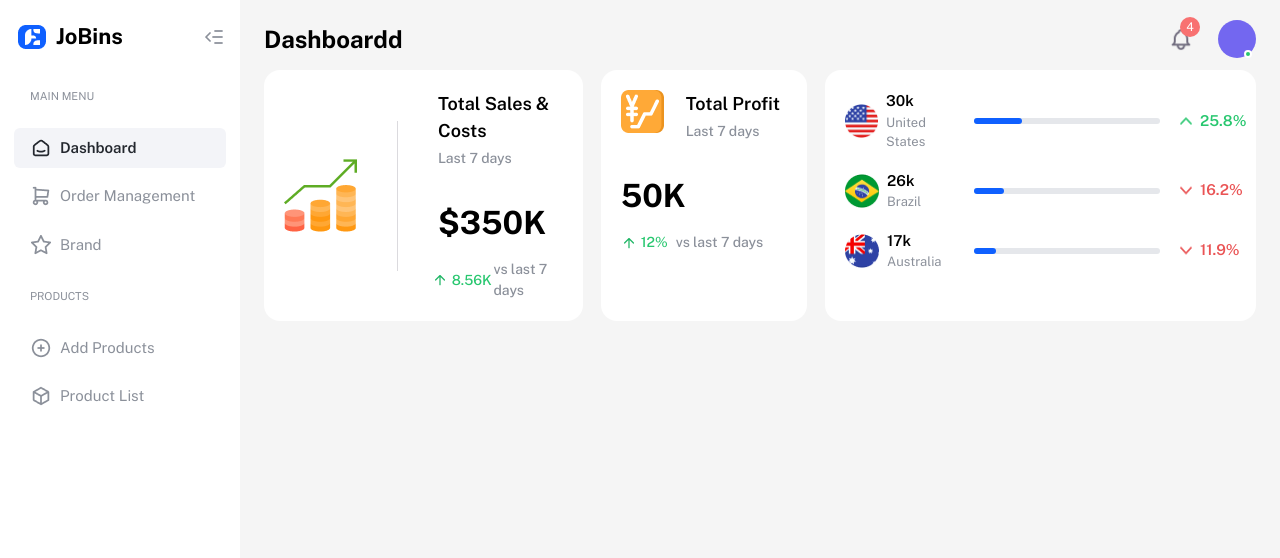
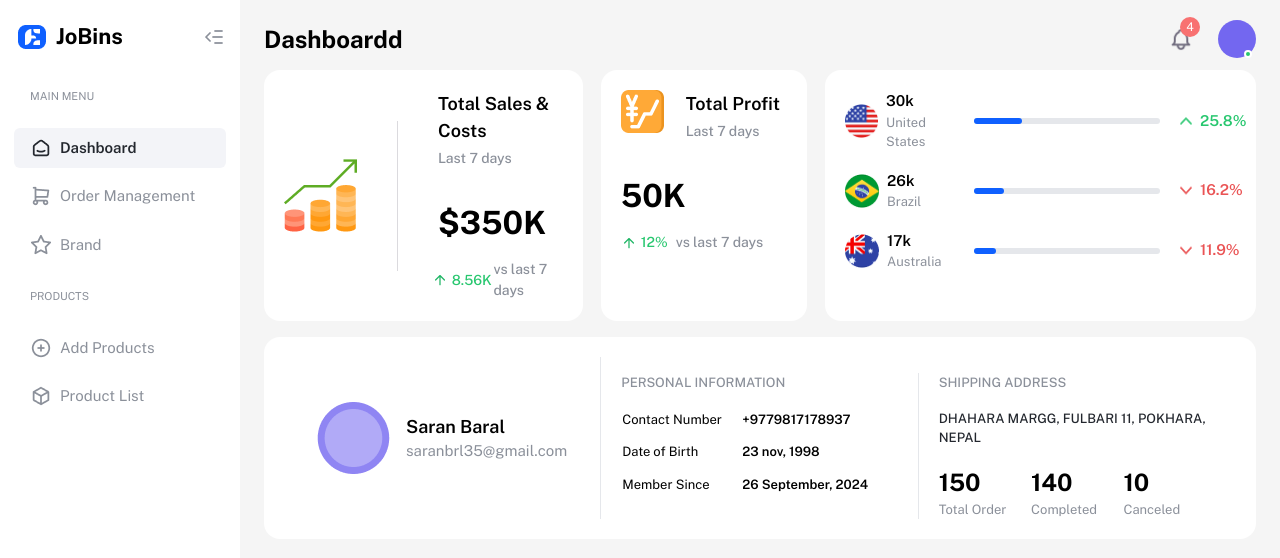
Before and after one commit to ZIR3A/jobins-frontend-challenge, a React (Vite) app: page / in a window 1280 px wide. Shown: the top 558 px of the page. Built offline with nearby package versions, Linux system fonts and the light colour scheme.

Commit message:
personal sales information card module integrated

```diff
--- /dev/null
+++ b/src/pages/dashboardModule/components/PersonalSalesInfo.jsx
@@ -0,0 +1,68 @@
+import { memo } from "react";
+import { CircleBlueIcon, PERSONAL_INFORMATION_TITLE, SHIPPING_ADDRESS_TITLE } from "../../../utils";
+import PropTypes from "prop-types";
+const PersonalSalesInfo = memo(function PersonalSalesInfo() {
+  const _contact_name = "Saran Baral";
+  const _contact_email = "saranbrl35@gmail.com";
+  const _contact_number = "+9779817178937";
+  const _contact_dob = "23 nov, 1998";
+  const _contact_member_since = "26 September, 2024";
+  const _total_order = "150";
+  const _total_completed = "140";
+  const _total_canceled = "10";
+  const _shipping_address = "Dhahara Margg, Fulbari 11, Pokhara, Nepal";
+  return (
+    <div className="grid grid-cols-1 md:grid-cols-3 space-y-4">
+      <div className="flex items-center justify-start md:justify-center gap-4 border-r-0 md:border-r">
+        <img src={CircleBlueIcon} />
+        <div>
+          <p className="text-lg font-semibold">{_contact_name}</p>
+          <p className="text-[15px] text-secondary">{_contact_email}</p>
+        </div>
+      </div>
+      <div className="px-0 md:px-5 border-r-0 md:border-r">
+        <p className="text-[13px] text-secondary uppercase font-medium mb-4">{PERSONAL_INFORMATION_TITLE}</p>
+        <tbody className="text-[13px] text-[rgba(35, 39, 46, 1)]">
+          <PersonalInfo label="Contact Number" value={_contact_number} />
+          <PersonalInfo label="Date of Birth" value={_contact_dob} />
+          <PersonalInfo label="Member Since" value={_contact_member_since} />
+        </tbody>
+      </div>
+      <div className="px-0 md:px-5">
+        <p className="text-[13px] text-secondary uppercase font-medium">{SHIPPING_ADDRESS_TITLE}</p>
+        <p className="text-[13px] text-primary uppercase font-medium mt-4">{_shipping_address}</p>
+        <div className="grid grid-cols-3 mt-4">
+          <ShipingInfo count={_total_order} title="Total Order" />
+          <ShipingInfo count={_total_completed} title="Completed" />
+          <ShipingInfo count={_total_canceled} title="Canceled" />
+        </div>
+      </div>
+    </div>
+  );
+});
+
+export default PersonalSalesInfo;
+const PersonalInfo = memo(function ShippingInfo({ label, value }) {
+  return (
+    <tr>
+      <td className="w-[120px] pb-3">{label}</td>
+      <td className="max-w-[220px] pb-3 font-semibold">{value}</td>
+    </tr>
+  );
+});
+PersonalInfo.propTypes = {
+  label: PropTypes.string.isRequired,
+  value: PropTypes.string.isRequired,
+};
+const ShipingInfo = memo(function ShippingInfo({ count, title }) {
+  return (
+    <div>
+      <p className="text-xl font-bold">{count}</p>
+      <p className="text-[13px] text-secondary">{title}</p>
+    </div>
+  );
+});
+ShipingInfo.propTypes = {
+  count: PropTypes.number.isRequired,
+  title: PropTypes.string.isRequired,
+};
--- a/src/pages/dashboardModule/modules/Dashboard.jsx
+++ b/src/pages/dashboardModule/modules/Dashboard.jsx
@@ -2,6 +2,8 @@ import ContentWrapper from "../../../shared/ContentWrapper";
 import SalesCard from "../components/SalesCard";
 import ProfitCard from "../components/ProfitCard";
 import CountryStatCard from "../components/CountryStatCard";
+import PersonalSalesInfo from "../components/PersonalSalesInfo";
+
 
 const Dashboard = () => {
   return (
@@ -11,6 +13,11 @@ const Dashboard = () => {
         <ProfitCard />
         <CountryStatCard />
       </div>
+      <div className="mt-4">
+        <div className="card dashboard-card-wrapper">
+          <PersonalSalesInfo />
+        </div>
+      </div>
     </ContentWrapper>
   );
 };
--- a/src/utils/assets.js
+++ b/src/utils/assets.js
@@ -15,4 +15,6 @@ import BrazilIcon from "../assets/png/brazil.png";
 import AUSIcon from "../assets/png/australia.png";
 import ChevUpIcon from "../assets/png/chevron-up.png";
 import ChevDownIcon from "../assets/png/chevron-down.png";
-export { AUSIcon, BrazilIcon, ChevUpIcon, ChevDownIcon, Logo, SmartHomeIcon, ShoppingCartIcon, USAIcon, YenIcon, BellIcon, ArrowUpIcon, SalesStatIcon, ChevLeft, ChevRight, BoxIcon, CirclePlusIcon, StarIcon };
+import CircleBlueIcon from "../assets/png/circle-blue.png";
+
+export { CircleBlueIcon, AUSIcon, BrazilIcon, ChevUpIcon, ChevDownIcon, Logo, SmartHomeIcon, ShoppingCartIcon, USAIcon, YenIcon, BellIcon, ArrowUpIcon, SalesStatIcon, ChevLeft, ChevRight, BoxIcon, CirclePlusIcon, StarIcon };
--- a/src/utils/constants.js
+++ b/src/utils/constants.js
@@ -5,3 +5,5 @@ export const TOTAL_SLAES_TITLE = "Total Sales & Costs"
 export const LAST_SEVEN_DAYS = "Last 7 days"
 export const VS_LAST_SEVEN_DAYS = "vs last 7 days"
 export const TOTAL_PROFIT_TITLE = "Total Profit"
+export const PERSONAL_INFORMATION_TITLE = "Personal Information"
+export const SHIPPING_ADDRESS_TITLE = "Shipping address"
```
